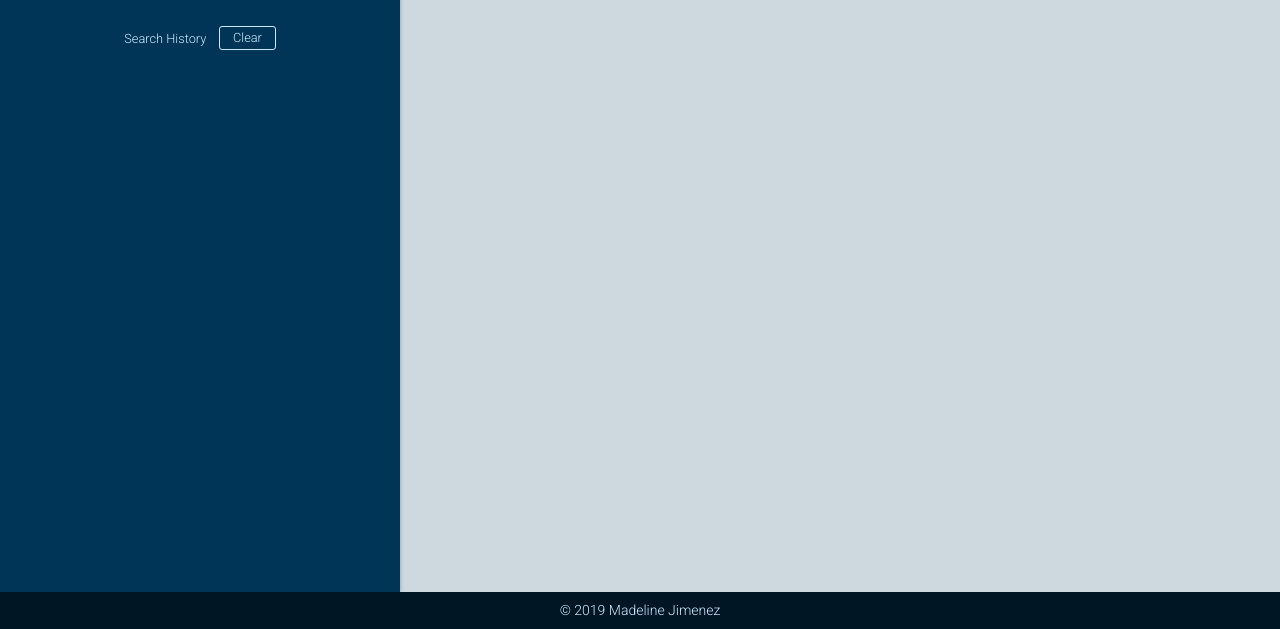
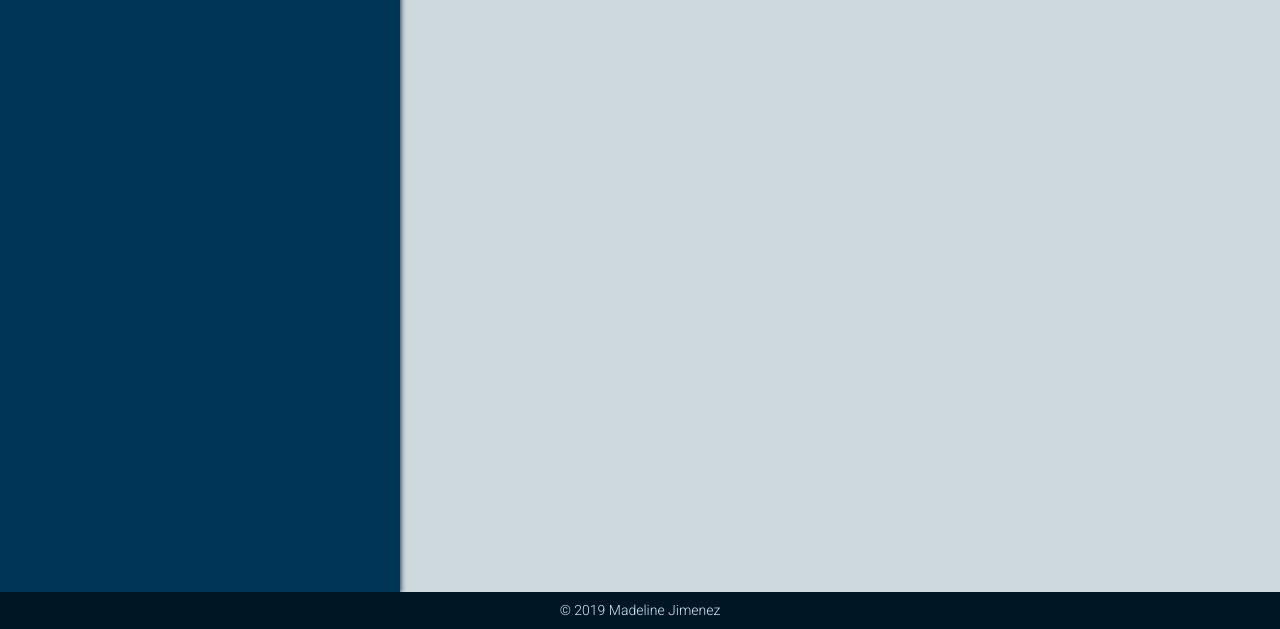
Before and after one commit to mijimenez/bootcamp_weather_dashboard, a plain HTML site: page index.html in a window 1280 px wide. Shown: the part 171-800 px from the top of the page. Drawn offline with nearby package versions, Linux system fonts and the light colour scheme.

Commit message:
Update clear history

```diff
--- a/assets/js/script.js
+++ b/assets/js/script.js
@@ -31,6 +31,7 @@ function storeSearchedCities() {
 
 // Function for displaying searched cities
 function renderCities() {
+
     // Empty current city list before displaying next city name button
     $("#cityHistory").empty();
 
@@ -41,6 +42,7 @@ function renderCities() {
         newCity.attr('data-name', searchedCities[i]);
         newCity.attr("href", "#");
         $("#cityHistory").append(newCity);
+        $("#clearHistory").attr("style", "display:block");
     }
 };
 
@@ -199,4 +201,5 @@ $("#clearHistoryBtn").on("click", function() {
     searchedCities = [];
     storeSearchedCities();
     renderCities();
+    $("#clearHistory").attr("style", "display:none");
 });
--- a/assets/sass/style.scss
+++ b/assets/sass/style.scss
@@ -35,6 +35,12 @@ $c-bg: #cdd8df;
 	-webkit-box-shadow: 0px 3px 5px -2px rgba(0,0,0,0.75);
 	-moz-box-shadow: 0px 3px 5px -2px rgba(0,0,0,0.75);
 	box-shadow: 0px 3px 5px -2px rgba(0,0,0,0.75);
+}
+
+@mixin box-shadow-right {
+    -webkit-box-shadow: 3px 3px 5px -2px rgba(0,0,0,0.75);
+    -moz-box-shadow: 3px 3px 5px -2px rgba(0,0,0,0.75);
+    box-shadow: 3px 3px 5px -2px rgba(0,0,0,0.75);
 }
 
 
@@ -114,6 +120,9 @@ $c-bg: #cdd8df;
             .city-search {
                 @include box-shadow;
                 background-color: $c-darkBlue;
+                @media (min-width: $mq-medium) {
+                    @include box-shadow-right;
+                }
                 form {
                     padding: 2em;
                     label {
--- a/index.html
+++ b/index.html
@@ -29,7 +29,7 @@
                         </div>
                     </fieldset>
                 </form>
-                <p id="clearHistory">Search History<a href="#" id="clearHistoryBtn">Clear</a></p>
+                <p id="clearHistory" style="display:none;">Search History<a href="#" id="clearHistoryBtn">Clear</a></p>
                 <div id="cityHistory">
                 </div>
             </div>
```
Also changed, not shown: assets/css/style.css, 1 other file.
